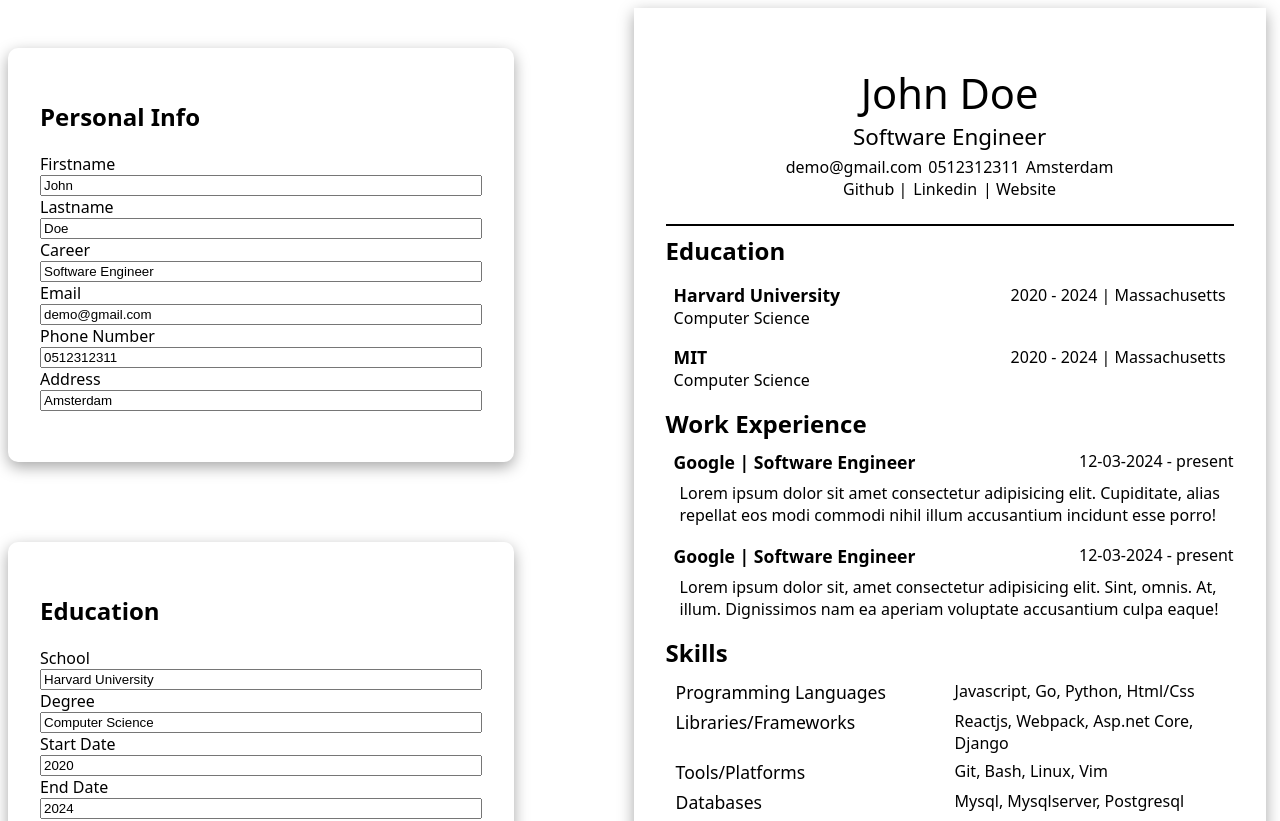
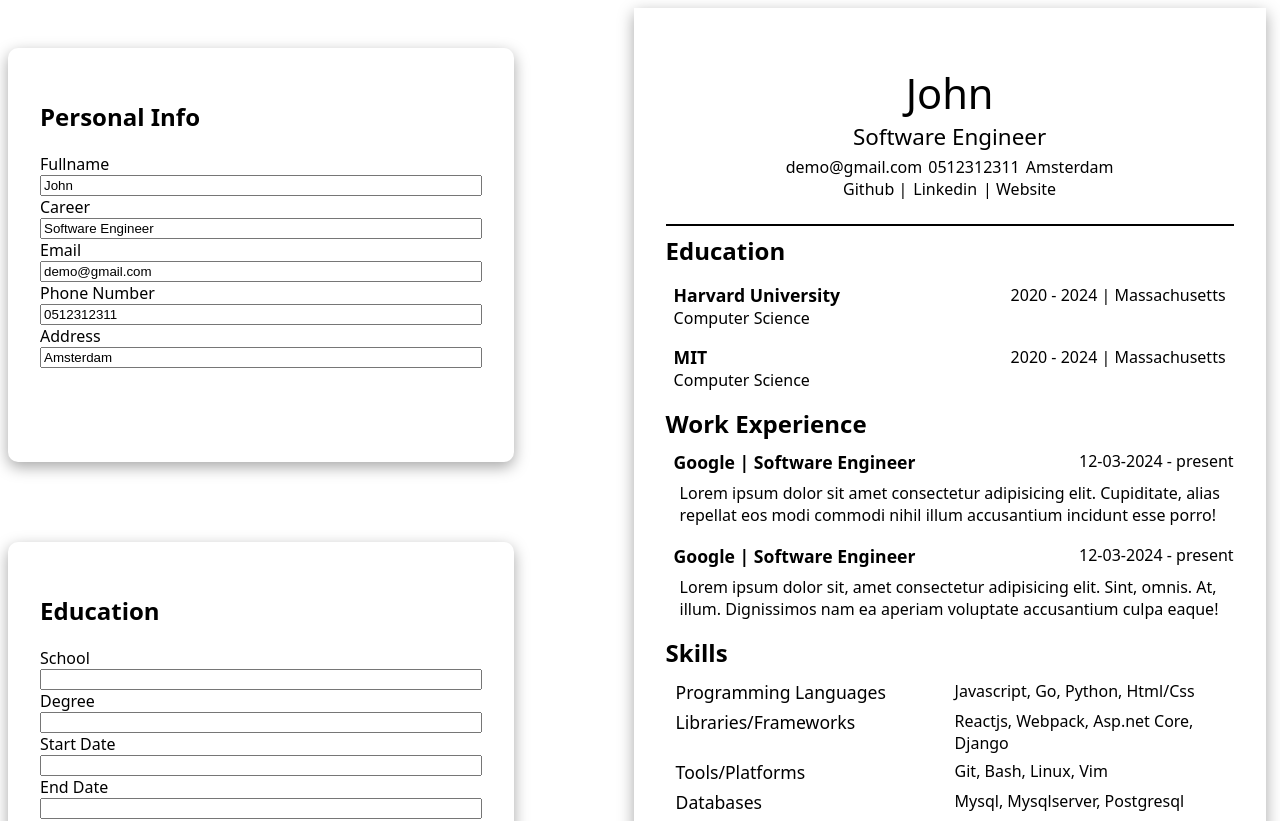
Before and after one commit to Ay-can/cv-maker, a React (Vite) app: page / in a window 1280 px wide. Shown: the top 821 px of the page. Built offline with nearby package versions, Linux system fonts and the light colour scheme.

Commit message:
make personal info content editable with state

```diff
--- a/src/App.jsx
+++ b/src/App.jsx
@@ -116,6 +116,10 @@ function App() {
     setStudies([...studies, { ...education, id: crypto.randomUUID() }]);
   };
 
+  const updatePersonalInfo = (field, value) => {
+    setPerson({ ...person, [field]: value });
+  };
+
   const [projectForm, setProjectForm] = useState({
     name: "Cv-maker",
     link: "github.com/ay-can/cv-maker",
@@ -125,8 +129,7 @@ function App() {
   });
 
   const [person, setPerson] = useState({
-    firstname: "John",
-    lastname: "Doe",
+    fullname: "John",
     career: "Software Engineer",
     email: "demo@gmail.com",
     phone: "0512312311",
@@ -172,7 +175,10 @@ function App() {
       />
 
       <Resume>
-        <PersonalInfoSection person={person} />
+        <PersonalInfoSection
+          person={person}
+          updatePersonalInfo={updatePersonalInfo}
+        />
         <EducationSection studies={studies} updateStudy={updateStudy} />
         <WorkSection workExperiences={workExperiences} />
         <SkillsSection skills={skillsForm} />
--- a/src/components/EducationForm.jsx
+++ b/src/components/EducationForm.jsx
@@ -12,7 +12,6 @@ function EducationForm({ education, handleEducationForm, addStudy }) {
             type="text"
             name="school"
             id="school"
-            value={education.school}
             onChange={handleEducationForm}
           />
           <label htmlFor="degree">Degree</label>
@@ -20,7 +19,6 @@ function EducationForm({ education, handleEducationForm, addStudy }) {
             type="text"
             name="degree"
             id="degree"
-            value={education.degree}
             onChange={handleEducationForm}
           />
           <label htmlFor="start-date">Start Date</label>
@@ -28,7 +26,6 @@ function EducationForm({ education, handleEducationForm, addStudy }) {
             type="num"
             name="start-year"
             id="start-year"
-            value={education.startYear}
             onChange={handleEducationForm}
           />
           <label htmlFor="start-date">End Date</label>
@@ -36,7 +33,6 @@ function EducationForm({ education, handleEducationForm, addStudy }) {
             type="num"
             name="end-year"
             id="end-year"
-            value={education.endYear}
             onChange={handleEducationForm}
           />
           <label htmlFor="location">Location</label>
@@ -44,7 +40,6 @@ function EducationForm({ education, handleEducationForm, addStudy }) {
             type="text"
             name="location"
             id="location"
-            value={education.location}
             onChange={handleEducationForm}
           />
           <button type="button" onClick={addStudy}>
--- a/src/components/PersonalInfoForm.jsx
+++ b/src/components/PersonalInfoForm.jsx
@@ -6,22 +6,14 @@ function PersonalInfoForm({ person, handleForm }) {
       <div className="card">
         <h2>Personal Info</h2>
         <form>
-          <label htmlFor="firstname">Firstname </label>
+          <label htmlFor="fullname">Fullname </label>
           <input
             type="text"
-            name="firstname"
-            id="firstname"
-            value={person.firstname}
+            name="fullname"
+            id="fullname"
+            value={person.fullname}
             onChange={handleForm}
           />
-          <label htmlFor="lastname">Lastname </label>
-          <input
-            type="text"
-            name="lastname"
-            id="lastname"
-            value={person.lastname}
-            onChange={handleForm}
-          ></input>
 
           <label htmlFor="career">Career </label>
           <input
--- a/src/components/PersonalInfoSection.jsx
+++ b/src/components/PersonalInfoSection.jsx
@@ -1,18 +1,49 @@
 import "../styles/resume.css";
 
-function PersonalInfoSection({ person }) {
+function PersonalInfoSection({ person, updatePersonalInfo }) {
   return (
     <header>
-      <p className="resume-title">
-        {person.firstname} {person.lastname}
+      <p
+        contentEditable
+        suppressContentEditableWarning
+        onBlur={(e) => updatePersonalInfo("fullname", e.target.textContent)}
+        className="resume-title"
+      >
+        {person.fullname}
       </p>
-      <p className="resume-career">{person.career}</p>
+      <p
+        contentEditable
+        suppressContentEditableWarning
+        onBlur={(e) => updatePersonalInfo("career", e.target.textContent)}
+        className="resume-career"
+      >
+        {person.career}
+      </p>
       <div className="contact-info">
         <span>
-          <a>{person.email}</a>
+          <a
+            contentEditable
+            suppressContentEditableWarning
+            onBlur={(e) => updatePersonalInfo("email", e.target.textContent)}
+          >
+            {person.email}
+          </a>
         </span>
-        <span className="phone">{person.phone}</span>
-        <span>{person.address}</span>
+        <span
+          contentEditable
+          suppressContentEditableWarning
+          onBlur={(e) => updatePersonalInfo("phone", e.target.textContent)}
+          className="phone"
+        >
+          {person.phone}
+        </span>
+        <span
+          contentEditable
+          suppressContentEditableWarning
+          onBlur={(e) => updatePersonalInfo("address", e.target.textContent)}
+        >
+          {person.address}
+        </span>
       </div>
       <div className="contact-links">
         <span>
```
